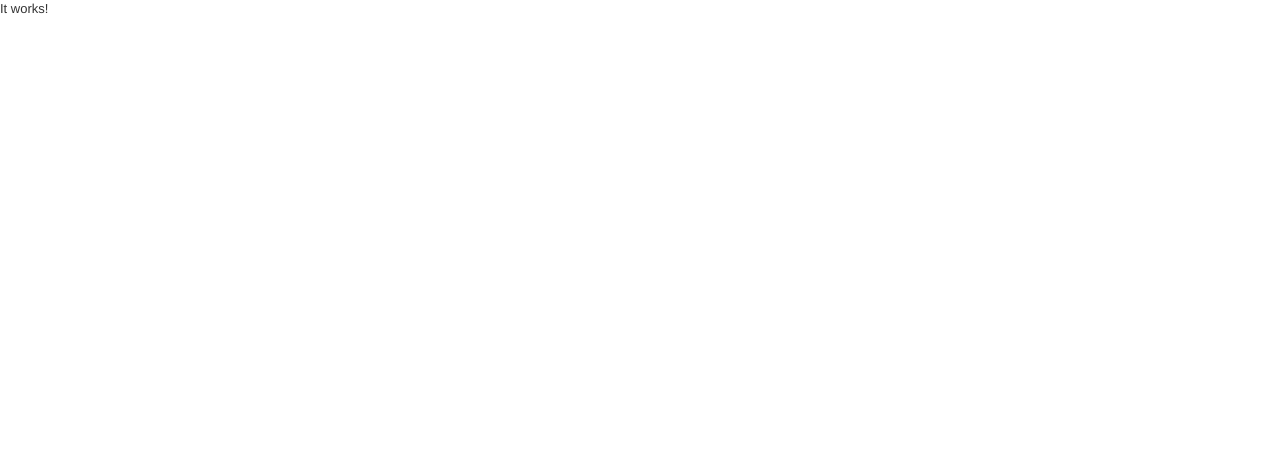
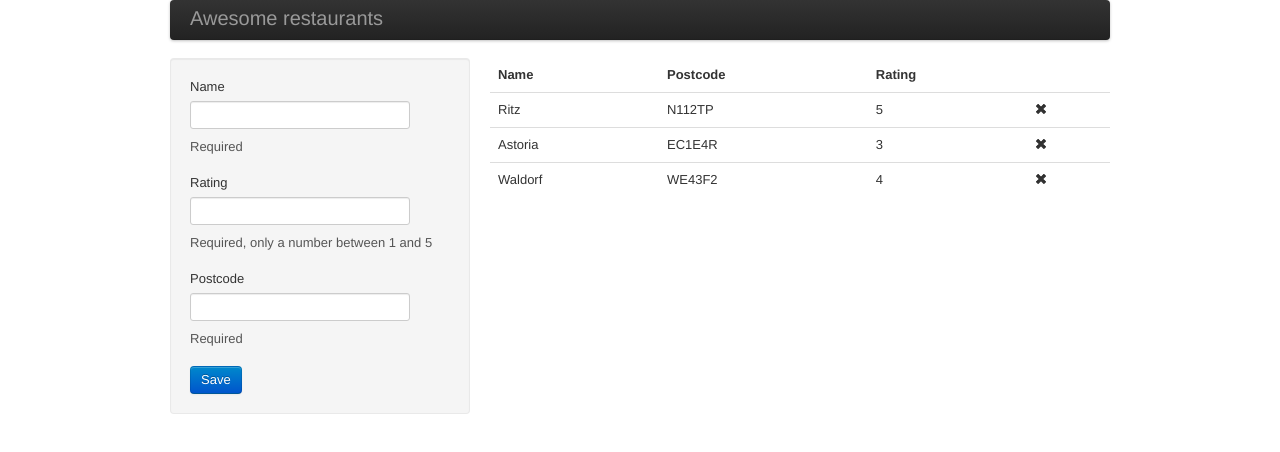
Before and after one commit to andrewtdunn/jasmineBB_tutorial, a website: page public/index.html in a window 1280 px wide. Drawn offline with Linux system fonts and the light colour scheme.

Commit message:
updates correct index page

```diff
--- a/public/index.html
+++ b/public/index.html
@@ -6,14 +6,99 @@
     <title>Awesome restaurants</title>
     <meta name="viewport" content="width=device-width">
     <link rel="stylesheet" media="screen" href="/css/bootstrap.css" >
+    <script type="text/mustache" id="restaurant-template">
+      <tr>
+        <td>{{ name }}</td>
+        <td>{{ postcode }}</td>
+        <td>{{ rating }}</td>
+        <td>
+          <i class="icon-remove remove" id="{{ id }}"></i>
+        </td>
+      </tr>
+    </script>
     <script type="text/javascript" src="/javascript/vendor/jquery.min.js"></script>
     <script type="text/javascript" src="/javascript/vendor/underscore.min.js"></script>
     <script type="text/javascript" src="/javascript/vendor/backbone.min.js"></script>
     <script type="text/javascript" src="/javascript/vendor/backbone-validations.js"></script>
     <script type="text/javascript "src="/javascript/vendor/hogan.js"></script>
     <script type="text/javascript" src="/javascript/app.js"></script>
+    <script type="text/javascript" src="/javascript/models/restaurant.js"></script>
+    <script type="text/javascript" src="/javascript/views/restaurants.js"></script>
   </head>
   <body>
-    It works!
+    <script type="text/javascript">
+      restaurants_data = [
+        {
+          id:0,
+          name: 'Ritz',
+          postcode: 'N112TP',
+          rating: 5
+        },
+        {
+          id:1,
+          name: 'Astoria',
+          postcode: 'EC1E4R',
+          rating: 3
+        },
+        {
+          id:2,
+          name: 'Waldorf',
+          postcode: 'WE43F2',
+          rating: 4
+        }
+      ];
+      $(document).ready(function(){
+        restaurants = new Gourmet.Collections.RestaurantsCollection(restaurants_data);
+        restaurants_view = new Gourmet.Views.RestaurantsView({
+          collection: restaurants,
+          el: '#restaurants tbody'
+        })
+       });
+    </script>
+    <div class="container">
+      <div class="navbar">
+        <div class="navbar-inner">
+          <div class="container">
+            <a href="#" class="brand">Awesome restaurants</a>
+          </div>
+        </div>
+      </div>
+      <div class="container">
+        <div class="row">
+          <div class="span4">
+            <form action="#" class="well form-horizontal" id="restaurant-form">
+              <div class="control-group">
+                <label for="restaurant_name">Name</label>
+                <input type="text" name="restautrant[name]" id="restaurant_name" />
+                <span class="help-block">Required</span>
+              </div>
+              <div class="control-group">
+                <label for="restaurant_rating">Rating</label>
+                <input type="text" name="restautrant[rating]" id="restaurant_rating" />
+                <span class="help-block">Required, only a number between 1 and 5</span>
+              </div>
+              <div class="control-group">
+                <label for="restaurant_postcode">Postcode</label>
+                <input type="text" name="restautrant[postcode]" id="restaurant_postcode" />
+                <span class="help-block">Required</span>
+              </div>
+              <input type="button" class="btn btn-primary" value="Save" id="save" />
+            </form>
+          </div>
+          <div class="span8">
+            <table class="table" id="restaurants">
+              <thead>
+                <tr>
+                  <th>Name</th>
+                  <th>Postcode</th>
+                  <th>Rating</th>
+                </tr>
+              </thead>
+              <tbody></tbody>
+            </table>
+          </div>
+        </div>
+      </div>
+    </div>
   </body>
 </html>
```
